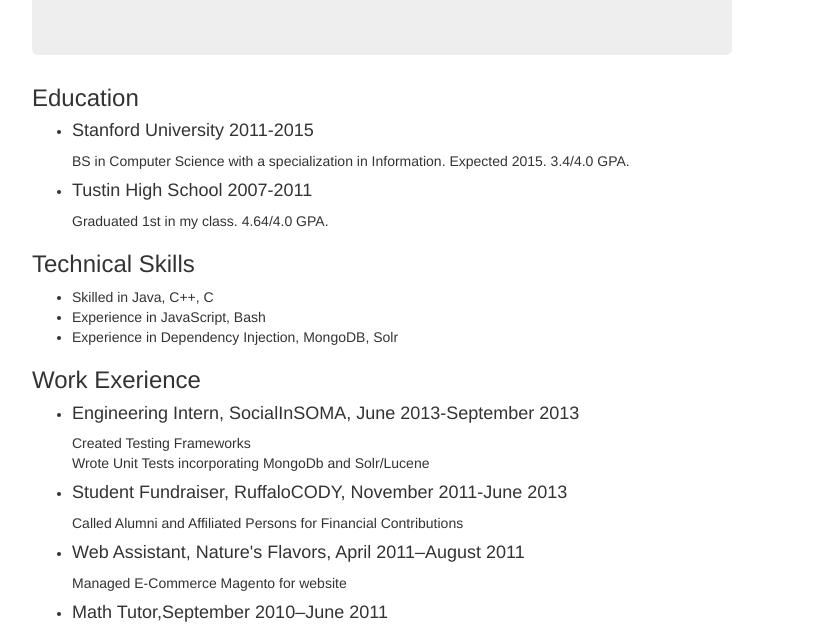
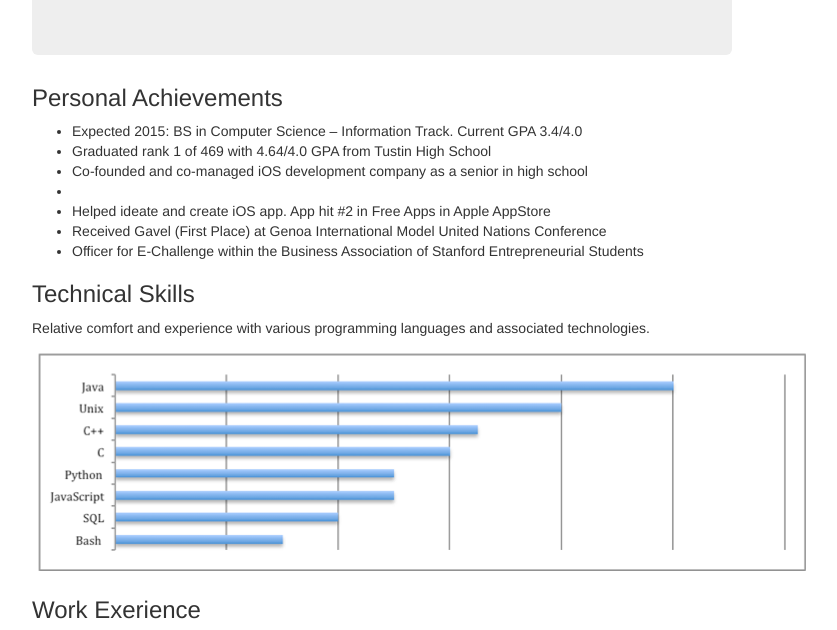
Before and after one commit to afgiel/personal_site, a website: page public/resume.html in a window 1280 px wide. Shown: the part 322-952 px from the top of the page, without its empty margins (258-1095 px from the left). Drawn offline with Linux system fonts and the light colour scheme.

Commit message:
Changed Resume

```diff
--- a/public/resume.html
+++ b/public/resume.html
@@ -42,32 +42,29 @@
         <p><a class="btn btn-lg btn-success" href="/assets/Resume.pdf">Click here to download full resume</a></p>
       </div>
 
-      <h3>Education</h3>
+      <h3>Personal Achievements</h3>
         <ul>
-            <li><h4>Stanford University 2011-2015<h4></li>
-              <p>BS in Computer Science with a specialization in Information. Expected 2015. 3.4/4.0 GPA.</p>
-            <li><h4>Tustin High School 2007-2011</h4></li>
-              <p>Graduated 1st in my class. 4.64/4.0 GPA.</p>
+            <li>Expected 2015: BS in Computer Science – Information Track. Current GPA 3.4/4.0</li>
+            <li>Graduated rank 1 of 469 with 4.64/4.0 GPA from Tustin High School</li>
+            <li>Co-founded and co-managed iOS development company as a senior in high school<li>
+            <li>Helped ideate and create iOS app. App hit #2 in Free Apps in Apple AppStore</li>
+            <li>Received Gavel (First Place) at Genoa International Model United Nations Conference</li>
+            <li>Officer for E-Challenge within the Business Association of Stanford Entrepreneurial Students</li>
         </ul>
       <h3>Technical Skills</h3>
-        <ul>
-          <li>Skilled in Java, C++, C</li>
-          <li>Experience in JavaScript, Bash</li>
-          <li>Experience in Dependency Injection, MongoDB, Solr</li>
-        </ul>
+        <p>Relative comfort and experience with various programming languages and associated technologies.</p>
+        <center><img src="assets/TechincalSkills.png" alt="Techincal Skills"></center>
       <h3>Work Exerience</h3>
         <ul>
-          <li><h4>Engineering Intern, SocialInSOMA, June 2013-September 2013</h4></li>
-            <p>Created Testing Frameworks</br>Wrote Unit Tests incorporating MongoDb and Solr/Lucene</p>
-          <li><h4>Student Fundraiser, RuffaloCODY, November 2011-June 2013</h4></li>
-            <p>Called Alumni and Affiliated Persons for Financial Contributions</p>
-          <li><h4>Web Assistant, Nature's Flavors, April 2011–August 2011</h4></li>
-            <p>Managed E-Commerce Magento for website</p>
-          <li><h4>Math Tutor,September 2010–June 2011</h4></li>
-            <p>Tutored Pre-Algebra, Algebra 2</p>
+          <li><h4>Engineering Intern | SocialInSOMA | June 2013 – September 2013 | San Francisco, CA</h4></li>
+            <p>Created testing frameworks that dealt with MongoDB and Solr in order to help push development</p>
+          <li><h4>Student Fundraiser | RuffaloCODY | November 2011 – June 2013 | Stanford, CA</h4></li>
+            <p>Called alumni, enticing them to give back to the University in the form of a charitable gift</p>
+          <li><h4>Web Assistant | Nature’s Flavors | April 2011 – August 2011 | Orange, CA</h4></li>
+            <p>Managed E-Commerce for website</p>
+          <li><h4>Math Tutor | Self-Employed | September 2010 – June 2011 | Tustin, CA</h4></li>
+            <p>Tutored in Pre-Algebra, Algebra 2</p>
         </ul>
-      <h3>Entrepreneurial Background</h3>
-          <p>Co-founded a software development company focused on making iOS applications. Application reached #2 position in AppStore.</p>
 
       <center><div>
 		  <a href="http://www.facebook.com/andrew.f.giel"><img src="assets/Facebook.png" alt="Facebook"></a>
```
Also changed, not shown: public/assets/TechincalSkills.png (added), 1 other file.
